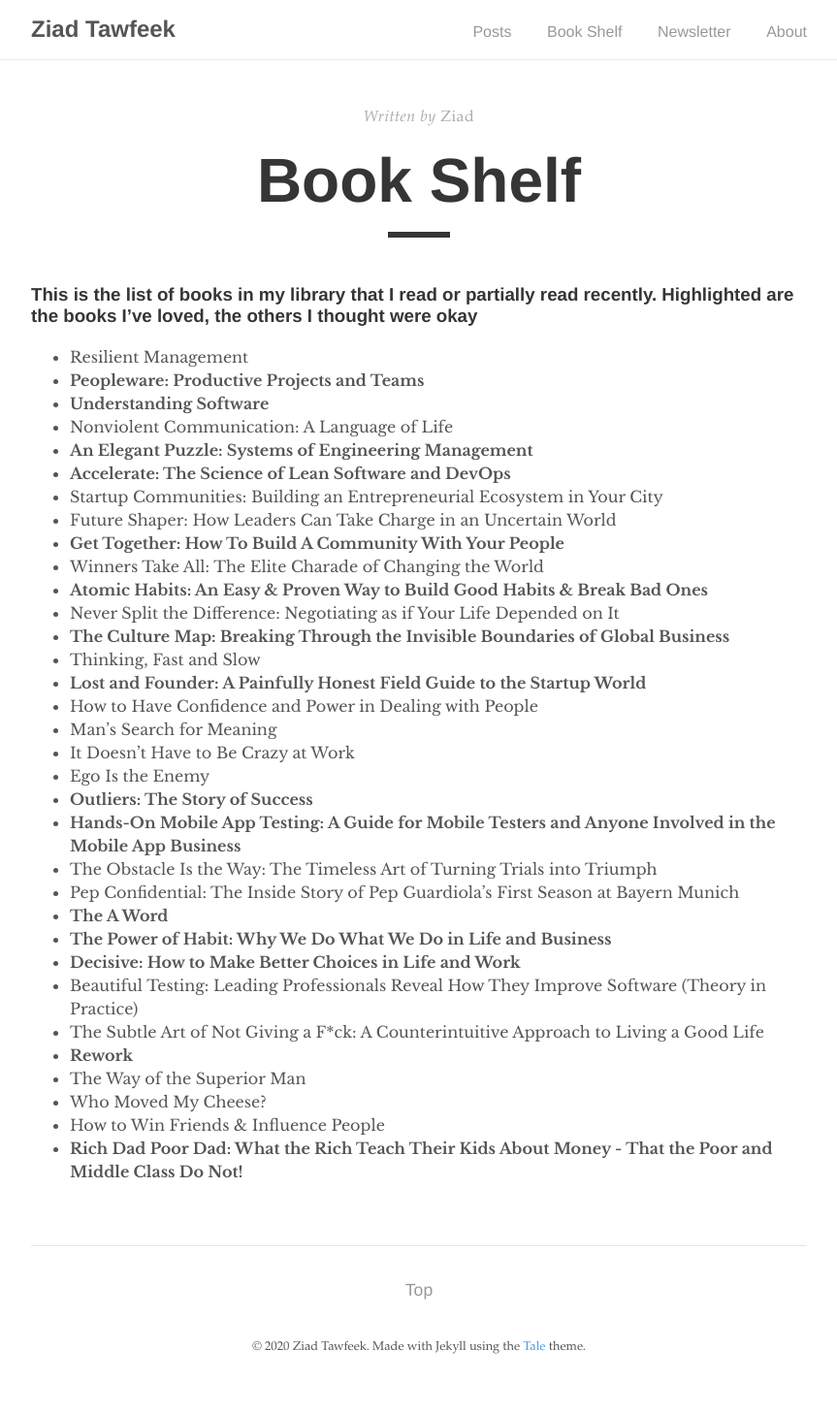
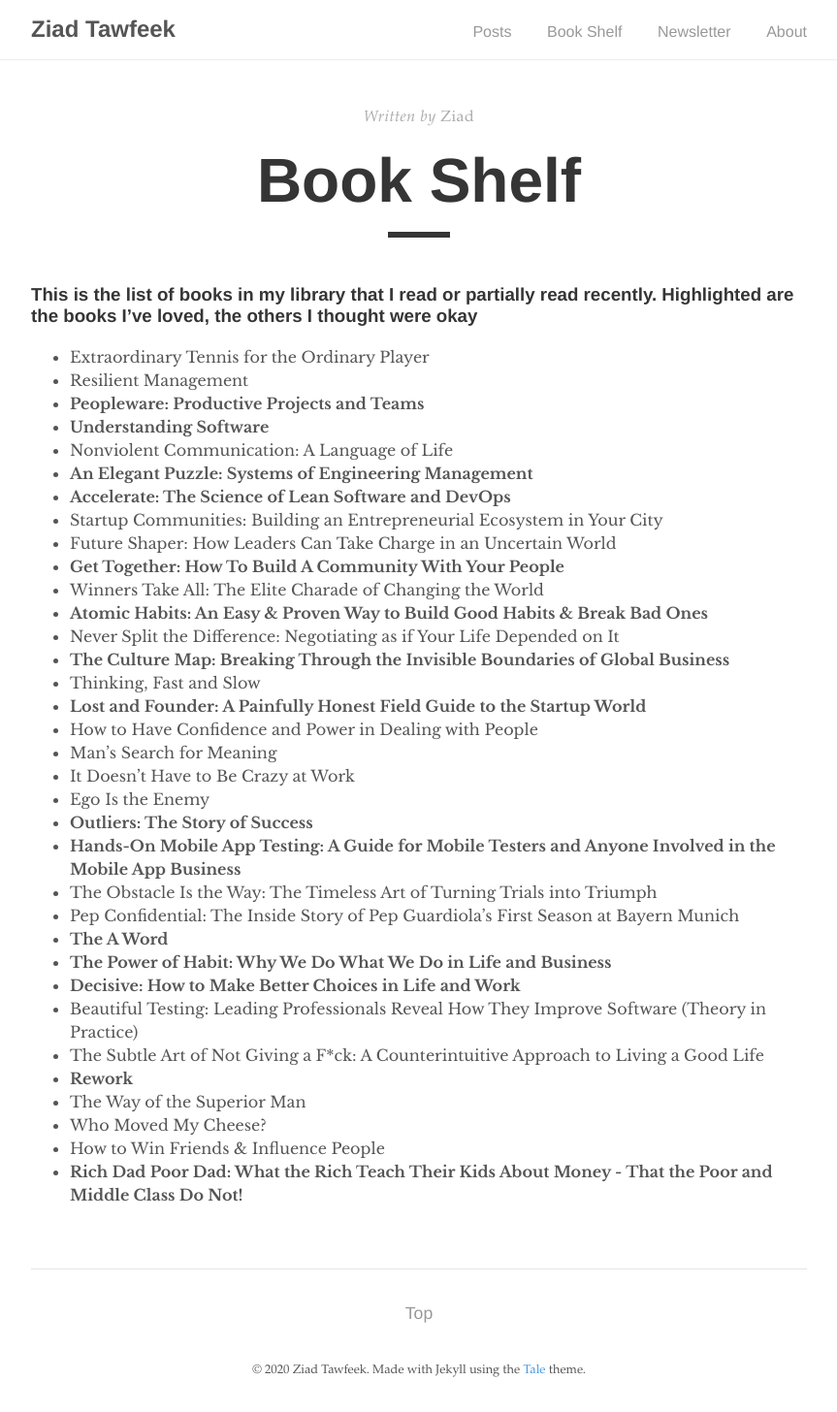
Before and after one commit to ziadtawfeek/web, a Jekyll site: the page built from _pages/book-shelf.md, in a window 1280 px wide. Shown: the whole page at 97% size, without its empty margins (208-1071 px from the left). Built offline with Jekyll 4.4.1, drawn with Linux system fonts in a browser that asks for light colours; before the commit the page ends 1432 px from its top, so only the background shows below that.

Commit message:
Update book-shelf.md

```diff
--- a/_pages/book-shelf.md
+++ b/_pages/book-shelf.md
@@ -7,6 +7,7 @@ permalink: /book-shelf/
 
 ### This is the list of books in my library that I read or partially read recently. Highlighted are the books I’ve loved, the others I thought were okay
 
+- Extraordinary Tennis for the Ordinary Player
 - Resilient Management
 - **Peopleware: Productive Projects and Teams**
 - **Understanding Software**
```
